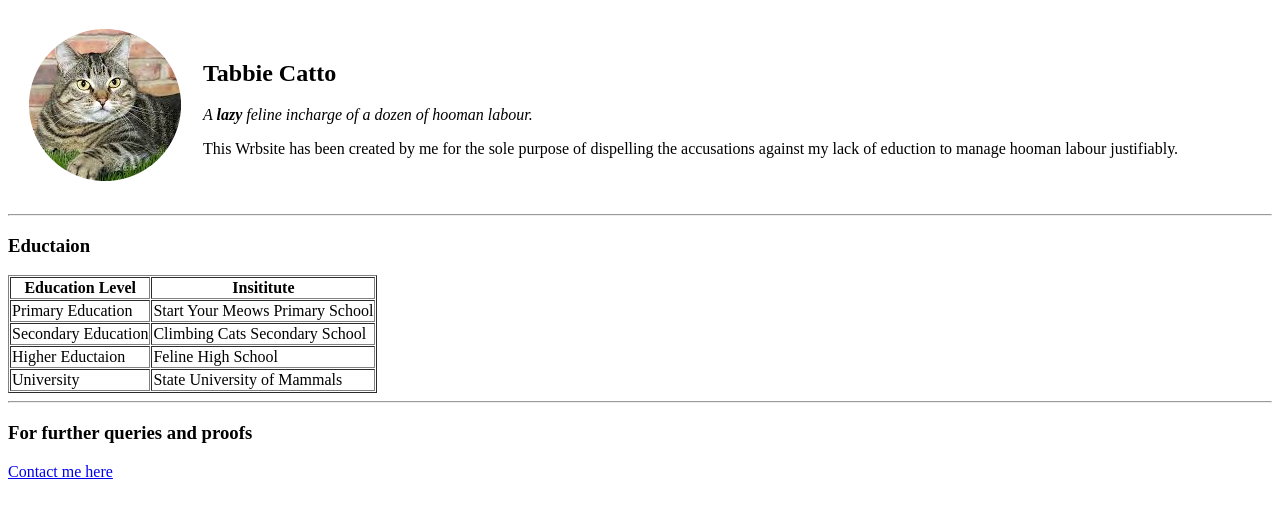
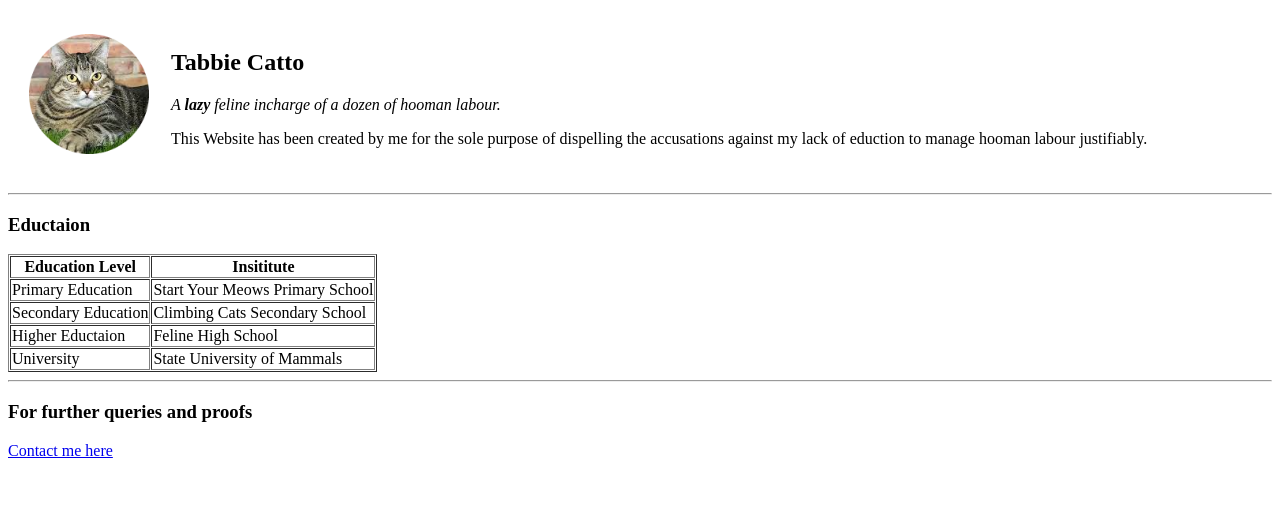
Before and after one commit to MissFoxiee/Tabbie-Cat-s-Accquital, a plain HTML site: page index.html in a window 1280 px wide. Drawn offline with Linux system fonts and the light colour scheme.

Commit message:
spelling check

```diff
--- a/index.html
+++ b/index.html
@@ -10,10 +10,10 @@
 <body>
     <table cellspacing="20">
         <tr>
-            <td><img src="images/images-modified.png" alt="A lazy Tabby Cat" srcset=""></td>
+            <td><img height="120" src="images/images-modified.png" alt="A lazy Tabby Cat" srcset=""></td>
             <td><h2>Tabbie Catto</h2>
             <p><em>A <italic><strong>lazy</strong> </italic>feline incharge of a dozen of hooman labour.</em></p>
-            <p>This Wrbsite has been created by me for the sole purpose of dispelling the accusations against my lack of eduction to manage hooman labour justifiably.</p>
+            <p>This Website has been created by me for the sole purpose of dispelling the accusations against my lack of eduction to manage hooman labour justifiably.</p>
         </tr>
     </table>
     <hr>
```
